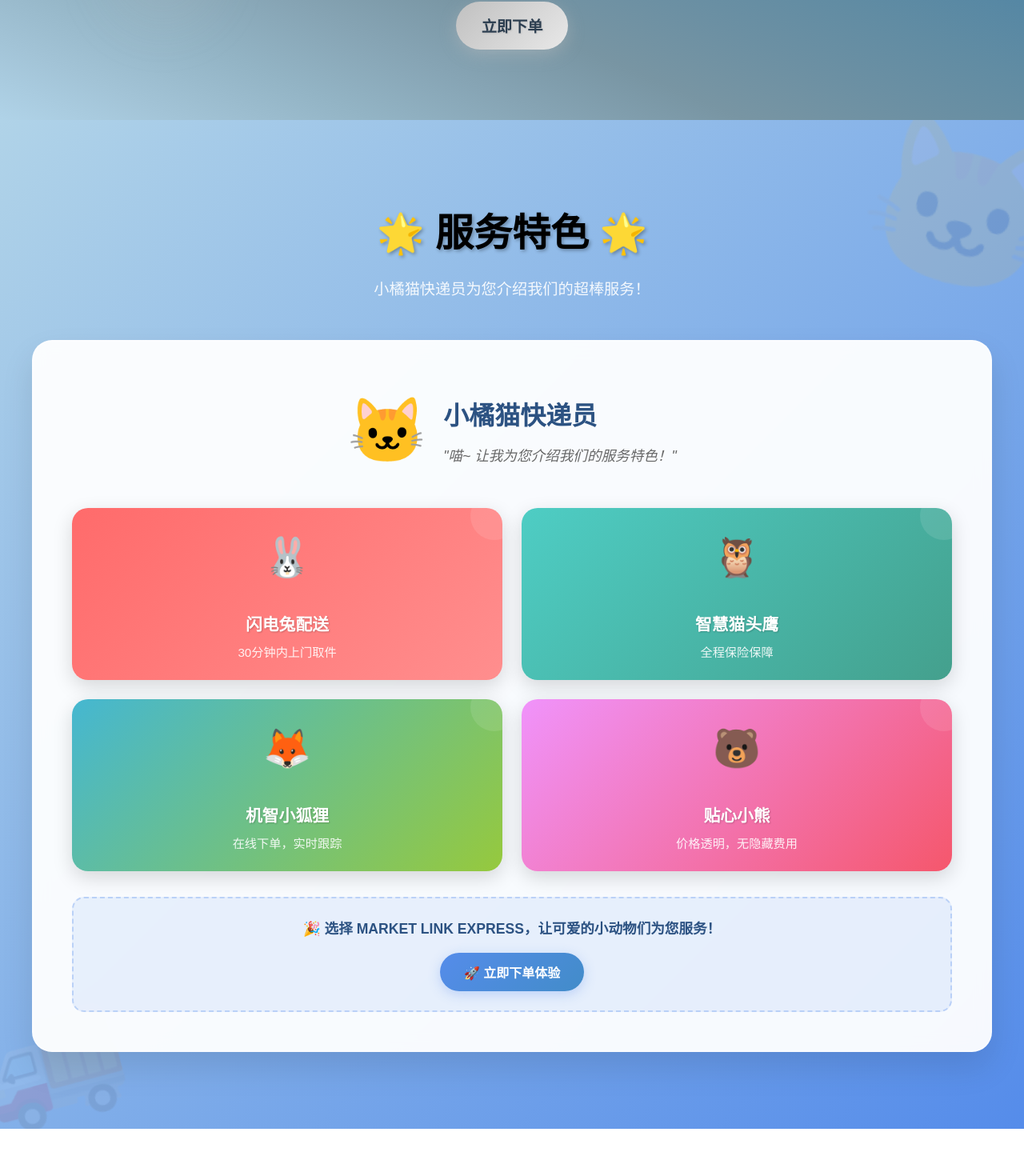
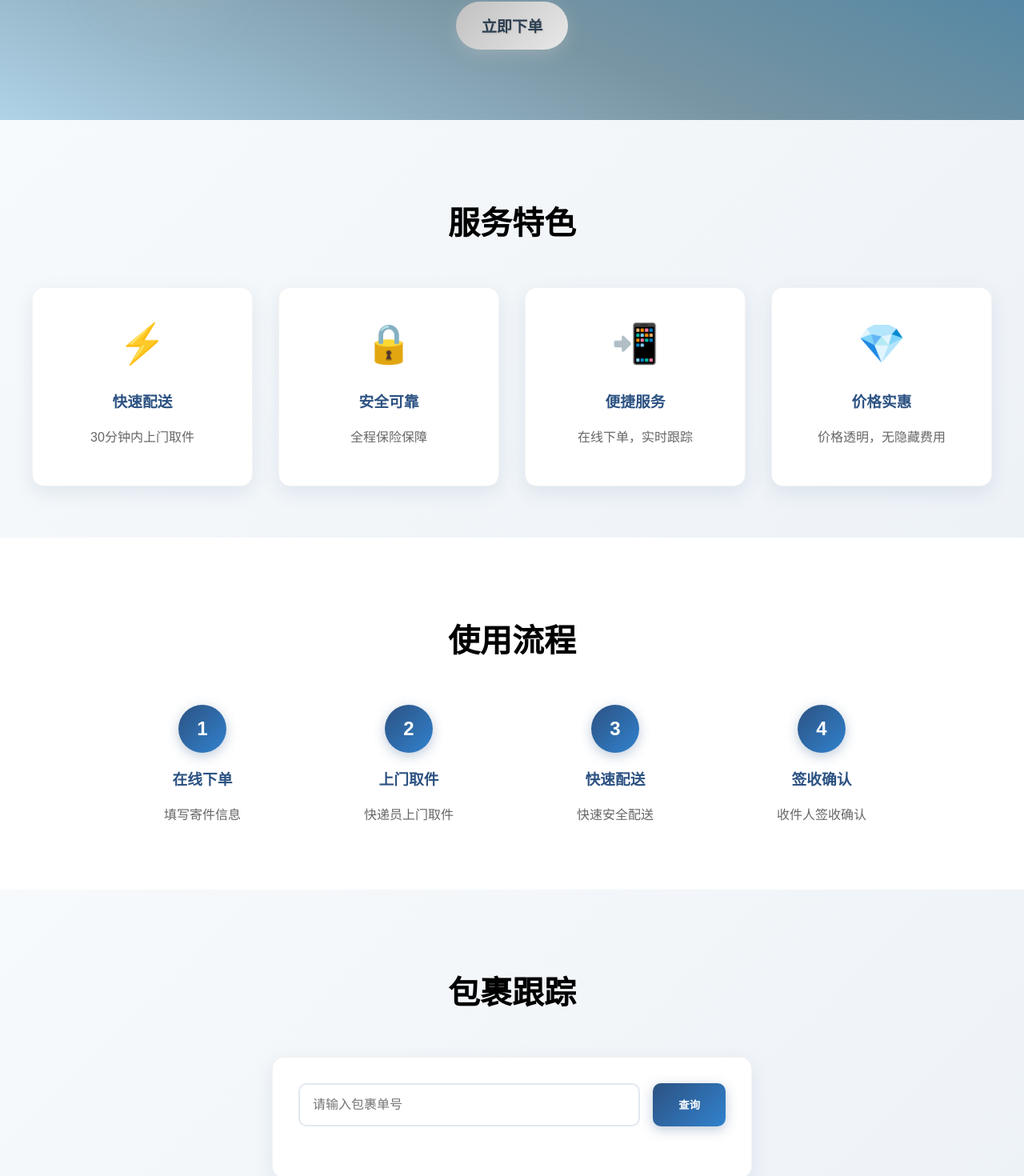
Before and after one commit to huangdelun16-lgtm/ml-express, a React (Create React App) app: page / in a window 1280 px wide. Shown: the part 522-1992 px from the top of the page at 80% size. Built offline with nearby package versions, Linux system fonts and the light colour scheme; no server answers; the database is empty; the HTML template or start-up script is replaced by a standard one.

Commit message:
Revert animal-themed service advertisement to original clean design

```diff
--- a/src/pages/HomePage.tsx
+++ b/src/pages/HomePage.tsx
@@ -631,224 +631,55 @@ const HomePage: React.FC = () => {
         </div>
       </section>
 
-      {/* 可爱动物服务广告 */}
+      {/* 服务特色 */}
       <section id="services" style={{
         padding: window.innerWidth < 768 ? '2rem 1rem' : '4rem 2rem',
-        background: 'linear-gradient(135deg, #b0d3e8 0%, #558cea 100%)',
-        position: 'relative',
-        overflow: 'hidden'
-      }}>
-        {/* 背景装饰 */}
-        <div style={{
-          position: 'absolute',
-          top: '-50px',
-          right: '-50px',
-          fontSize: '200px',
-          opacity: '0.1',
-          color: 'white',
-          transform: 'rotate(15deg)'
-        }}>🐱</div>
-        <div style={{
-          position: 'absolute',
-          bottom: '-30px',
-          left: '-30px',
-          fontSize: '150px',
-          opacity: '0.1',
-          color: 'white',
-          transform: 'rotate(-15deg)'
-        }}>🚚</div>
-
-        <div style={{ maxWidth: '1200px', margin: '0 auto', position: 'relative', zIndex: 1 }}>
-          {/* 主标题 */}
-          <div style={{ textAlign: 'center', marginBottom: '3rem' }}>
+        background: 'linear-gradient(135deg, #f7fafc 0%, #edf2f7 100%)'
+      }}>
         <h2 style={{
-              fontSize: window.innerWidth < 768 ? '2rem' : '3rem',
-              color: 'white',
-              marginBottom: '1rem',
-              textShadow: '2px 2px 4px rgba(0,0,0,0.3)',
-              fontWeight: 'bold'
-            }}>
-              🌟 {t.features.title} 🌟
+          textAlign: 'center',
+          fontSize: window.innerWidth < 768 ? '2rem' : '2.5rem',
+          marginBottom: '3rem',
+          color: '#000000'
+        }}>
+          {t.features.title}
         </h2>
-            <p style={{
-              fontSize: '1.2rem',
-              color: 'rgba(255,255,255,0.9)',
-              maxWidth: '600px',
-              margin: '0 auto',
-              lineHeight: '1.6'
-            }}>
-              小橘猫快递员为您介绍我们的超棒服务！
-            </p>
-          </div>
-
-          {/* 主广告卡片 */}
-          <div style={{
-            background: 'rgba(255,255,255,0.95)',
-            borderRadius: '25px',
-            padding: '3rem',
-            marginBottom: '2rem',
-            boxShadow: '0 20px 40px rgba(0,0,0,0.1)',
-            backdropFilter: 'blur(10px)',
-            border: '2px solid rgba(255,255,255,0.3)'
-          }}>
-            <div style={{ display: 'flex', alignItems: 'center', justifyContent: 'center', marginBottom: '2rem' }}>
-              <div style={{ fontSize: '80px', marginRight: '20px' }}>🐱</div>
-              <div>
-                <h3 style={{
-                  fontSize: '2rem',
-                  color: '#2c5282',
-                  margin: '0 0 10px 0',
-                  fontWeight: 'bold'
-                }}>
-                  小橘猫快递员
-                </h3>
-                <p style={{
-                  fontSize: '1.1rem',
-                  color: '#666',
-                  margin: 0,
-                  fontStyle: 'italic'
-                }}>
-                  "喵~ 让我为您介绍我们的服务特色！"
-                </p>
-              </div>
-            </div>
-
-            {/* 服务特色网格 */}
         <div style={{
           display: 'grid',
-              gridTemplateColumns: window.innerWidth < 768 ? '1fr' : 'repeat(2, 1fr)',
-              gap: '1.5rem',
-              marginTop: '2rem'
+          gridTemplateColumns: window.innerWidth < 768 ? '1fr' : 'repeat(auto-fit, minmax(250px, 1fr))',
+          gap: '2rem',
+          maxWidth: '1200px',
+          margin: '0 auto'
         }}>
           {[
-                {
-                  animal: '🐰',
-                  title: '闪电兔配送',
-                  desc: '30分钟内上门取件',
-                  color: '#ff6b6b',
-                  bgColor: 'linear-gradient(135deg, #ff6b6b, #ff8e8e)'
-                },
-                {
-                  animal: '🦉',
-                  title: '智慧猫头鹰',
-                  desc: '全程保险保障',
-                  color: '#4ecdc4',
-                  bgColor: 'linear-gradient(135deg, #4ecdc4, #44a08d)'
-                },
-                {
-                  animal: '🦊',
-                  title: '机智小狐狸',
-                  desc: '在线下单，实时跟踪',
-                  color: '#45b7d1',
-                  bgColor: 'linear-gradient(135deg, #45b7d1, #96c93d)'
-                },
-                {
-                  animal: '🐻',
-                  title: '贴心小熊',
-                  desc: '价格透明，无隐藏费用',
-                  color: '#f093fb',
-                  bgColor: 'linear-gradient(135deg, #f093fb, #f5576c)'
-                }
-              ].map((service, index) => (
+            { icon: '⚡', title: t.features.fast, desc: '30分钟内上门取件' },
+        { icon: '🔒', title: t.features.safe, desc: '全程保险保障' },
+        { icon: '📲', title: t.features.convenient, desc: '在线下单，实时跟踪' },
+        { icon: '💎', title: t.features.affordable, desc: '价格透明，无隐藏费用' }
+          ].map((feature, index) => (
             <div key={index} style={{
-                  background: service.bgColor,
-                  padding: '1.5rem',
-                  borderRadius: '20px',
+              background: 'white',
+              padding: '2rem',
+              borderRadius: '15px',
                   textAlign: 'center',
-                  color: 'white',
-                  boxShadow: '0 8px 25px rgba(0,0,0,0.15)',
+              boxShadow: '0 8px 25px rgba(44, 82, 130, 0.1)',
                   transition: 'all 0.3s ease',
-                  cursor: 'pointer',
-                  position: 'relative',
-                  overflow: 'hidden'
+              border: '1px solid rgba(192, 192, 192, 0.2)'
             }}
             onMouseOver={(e) => {
-                  e.currentTarget.style.transform = 'translateY(-8px) scale(1.02)';
-                  e.currentTarget.style.boxShadow = '0 15px 35px rgba(0,0,0,0.2)';
-                }}
-                onMouseOut={(e) => {
-                  e.currentTarget.style.transform = 'translateY(0) scale(1)';
-                  e.currentTarget.style.boxShadow = '0 8px 25px rgba(0,0,0,0.15)';
-                }}
-                >
-                  {/* 装饰圆圈 */}
-                  <div style={{
-                    position: 'absolute',
-                    top: '-20px',
-                    right: '-20px',
-                    width: '60px',
-                    height: '60px',
-                    borderRadius: '50%',
-                    background: 'rgba(255,255,255,0.2)',
-                    opacity: '0.5'
-                  }}></div>
-
-                  <div style={{ fontSize: '3rem', marginBottom: '1rem' }}>{service.animal}</div>
-                  <h4 style={{
-                    fontSize: '1.3rem',
-                    marginBottom: '0.5rem',
-                    fontWeight: 'bold',
-                    textShadow: '1px 1px 2px rgba(0,0,0,0.2)'
-                  }}>
-                    {service.title}
-                  </h4>
-                  <p style={{
-                    fontSize: '0.95rem',
-                    opacity: '0.9',
-                    lineHeight: '1.4',
-                    margin: 0
-                  }}>
-                    {service.desc}
-                  </p>
-                </div>
-              ))}
-            </div>
-
-            {/* 底部CTA */}
-            <div style={{
-              textAlign: 'center',
-              marginTop: '2rem',
-              padding: '1.5rem',
-              background: 'rgba(85, 140, 234, 0.1)',
-              borderRadius: '15px',
-              border: '2px dashed rgba(85, 140, 234, 0.3)'
-            }}>
-              <p style={{
-                fontSize: '1.1rem',
-                color: '#2c5282',
-                margin: '0 0 1rem 0',
-                fontWeight: '600'
-              }}>
-                🎉 选择 MARKET LINK EXPRESS，让可爱的小动物们为您服务！
-              </p>
-              <button style={{
-                background: 'linear-gradient(135deg, #558cea, #428cc9)',
-                color: 'white',
-                border: 'none',
-                padding: '12px 30px',
-                borderRadius: '25px',
-                fontSize: '1rem',
-                fontWeight: 'bold',
-                cursor: 'pointer',
-                boxShadow: '0 4px 15px rgba(85, 140, 234, 0.3)',
-                transition: 'all 0.3s ease'
-              }}
-              onMouseOver={(e) => {
-                e.currentTarget.style.transform = 'translateY(-2px)';
-                e.currentTarget.style.boxShadow = '0 6px 20px rgba(85, 140, 234, 0.4)';
+              e.currentTarget.style.transform = 'translateY(-5px)';
+              e.currentTarget.style.boxShadow = '0 12px 35px rgba(44, 82, 130, 0.2)';
             }}
             onMouseOut={(e) => {
               e.currentTarget.style.transform = 'translateY(0)';
-                e.currentTarget.style.boxShadow = '0 4px 15px rgba(85, 140, 234, 0.3)';
-              }}
-              onClick={() => {
-                document.getElementById('order-form')?.scrollIntoView({ behavior: 'smooth' });
+              e.currentTarget.style.boxShadow = '0 8px 25px rgba(44, 82, 130, 0.1)';
             }}
             >
-                🚀 立即下单体验
-              </button>
-            </div>
-          </div>
+              <div style={{ fontSize: '3rem', marginBottom: '1rem' }}>{feature.icon}</div>
+              <h3 style={{ color: '#2c5282', marginBottom: '1rem' }}>{feature.title}</h3>
+              <p style={{ color: '#666' }}>{feature.desc}</p>
+            </div>
+          ))}
         </div>
       </section>
 
```
Lines whose indentation alone changed are shown as unchanged.
